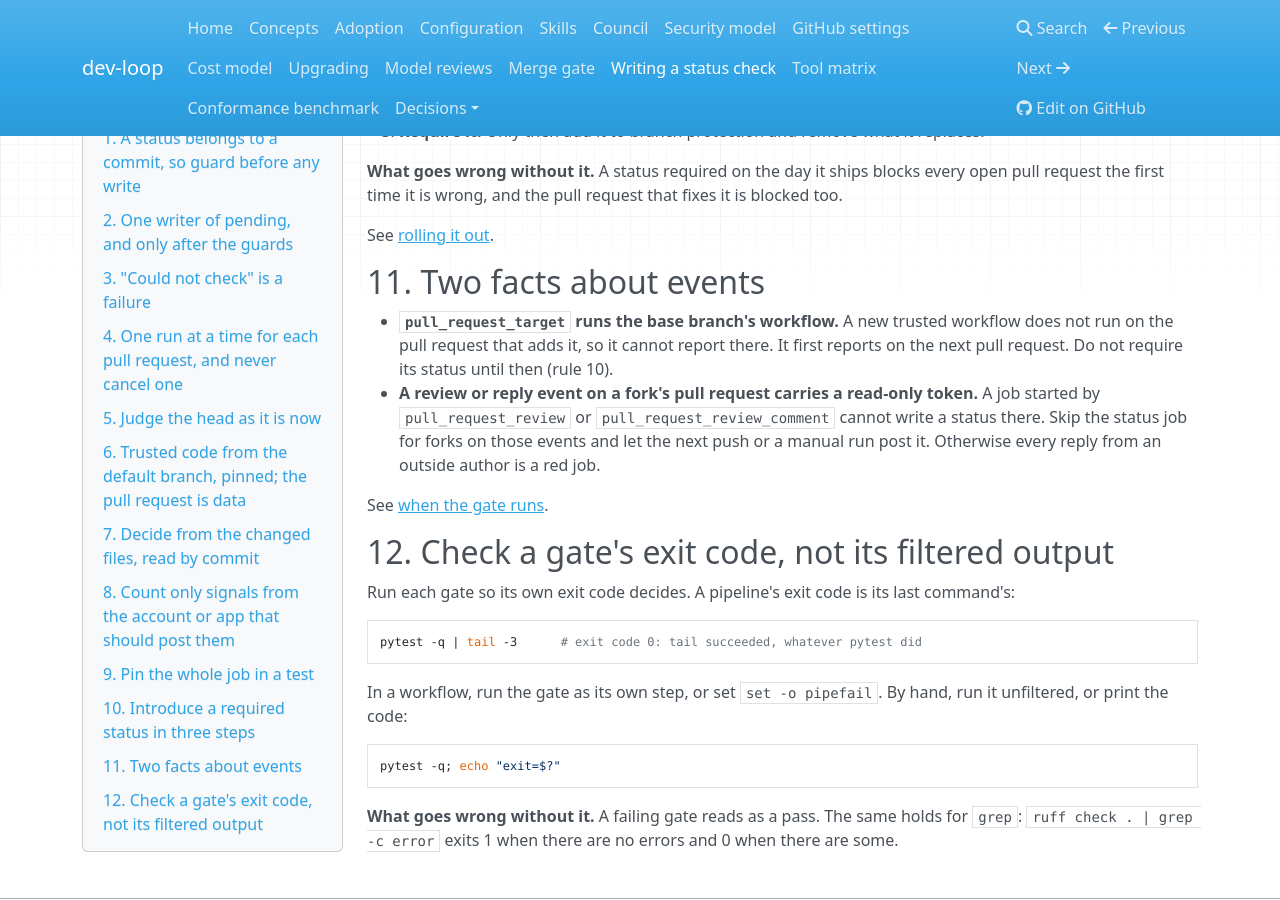
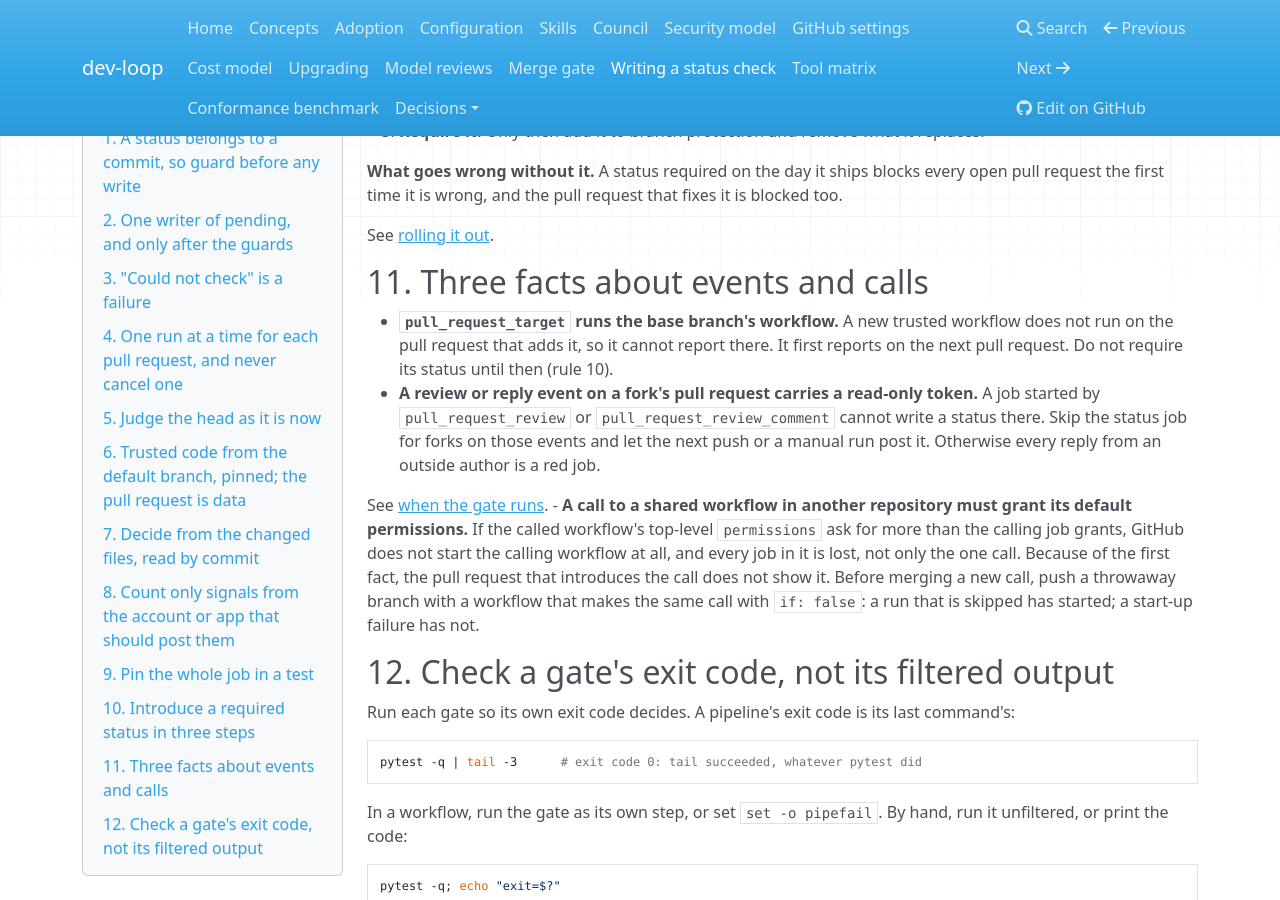
Before and after one commit to Jon-275/dev-loop, an MkDocs documentation site: the page built from docs/status-checks.md, in a window 1280 px wide and 900 px high, scrolled down 3353 px. Built offline with MkDocs 1.6.1, drawn with Linux system fonts in a browser that asks for light colours; nearby versions of some CDN libraries.

```diff
--- a/docs/status-checks.md
+++ b/docs/status-checks.md
@@ -172,7 +172,7 @@ too.
 
 See [rolling it out](gate.md#rolling-it-out).
 
-## 11. Two facts about events
+## 11. Three facts about events and calls
 
 - **`pull_request_target` runs the base branch's workflow.** A new trusted workflow does
   not run on the pull request that adds it, so it cannot report there. It first reports
@@ -183,6 +183,14 @@ See [rolling it out](gate.md#rolling-it-out).
   run post it. Otherwise every reply from an outside author is a red job.
 
 See [when the gate runs](gate.md#when-it-runs).
+- **A call to a shared workflow in another repository must grant its default
+  permissions.** If the called workflow's top-level `permissions` ask for more than the
+  calling job grants, GitHub does not start the calling workflow at all, and every job
+  in it is lost, not only the one call. Because of the first fact, the pull request that
+  introduces the call does not show it. Before merging a new call, push a throwaway
+  branch with a workflow that makes the same call with `if: false`: a run that is
+  skipped has started; a start-up failure has not.
+
 
 ## 12. Check a gate's exit code, not its filtered output
 
```
Also changed, not shown: changes/unapprove-caller-permissions.fixed.md (added, +1 -0 lines), docs/review.md (+1 -1 lines), 2 other files.
